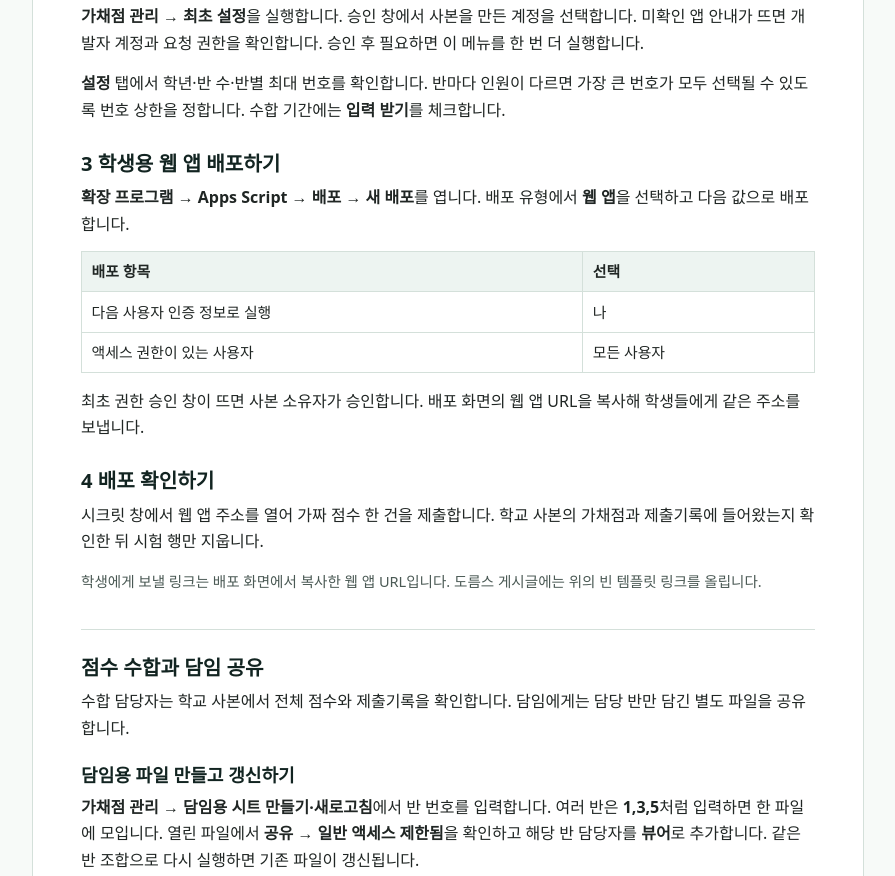
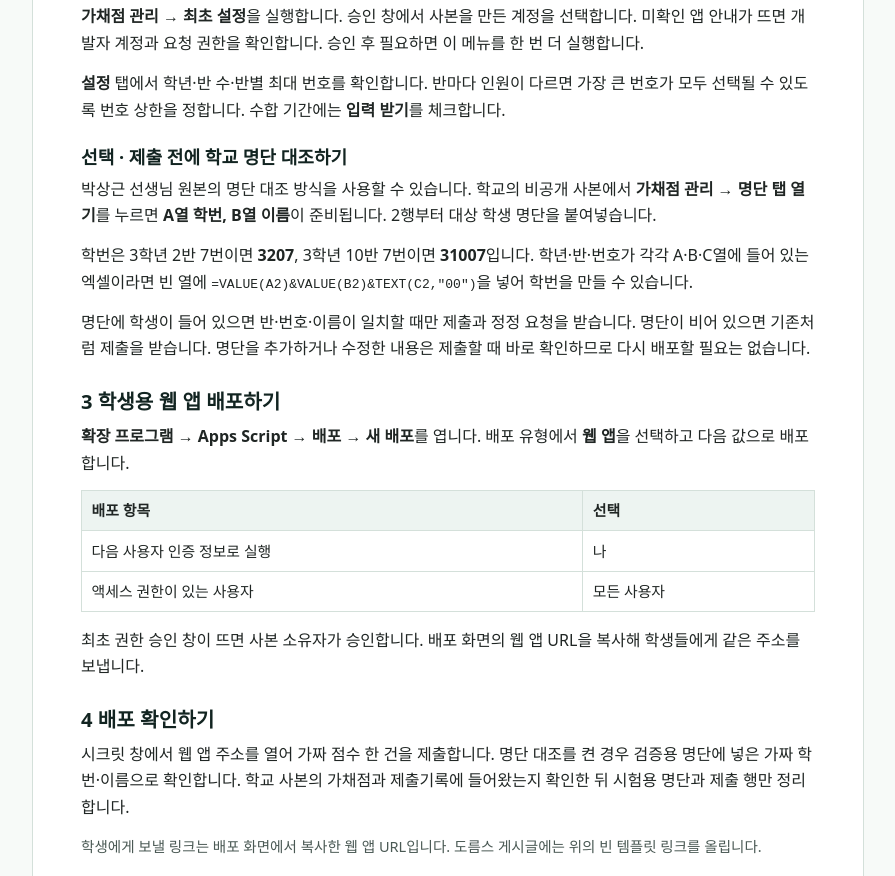
Before and after one commit to thecozyforest/thecozyforest.github.io, a plain HTML site: page suneung-score-guide/index.html in a window 1280 px wide. Shown: the part 584-1460 px from the top of the page, without its empty margins (192-1087 px from the left). Drawn offline with Linux system fonts and the light colour scheme.

Commit message:
Explain the optional school roster check

```diff
--- a/suneung-score-guide/index.html
+++ b/suneung-score-guide/index.html
@@ -20,12 +20,16 @@ table{width:100%;border-collapse:collapse;margin:.6rem 0 .9rem;font-size:.93rem;
 <h2>2 사본에서 최초 설정하기</h2>
 <p><strong>가채점 관리 → 최초 설정</strong>을 실행합니다. 승인 창에서 사본을 만든 계정을 선택합니다. 미확인 앱 안내가 뜨면 개발자 계정과 요청 권한을 확인합니다. 승인 후 필요하면 이 메뉴를 한 번 더 실행합니다.</p>
 <p><strong>설정</strong> 탭에서 학년·반 수·반별 최대 번호를 확인합니다. 반마다 인원이 다르면 가장 큰 번호가 모두 선택될 수 있도록 번호 상한을 정합니다. 수합 기간에는 <strong>입력 받기</strong>를 체크합니다.</p>
+<h3>선택 · 제출 전에 학교 명단 대조하기</h3>
+<p>박상근 선생님 원본의 명단 대조 방식을 사용할 수 있습니다. 학교의 비공개 사본에서 <strong>가채점 관리 → 명단 탭 열기</strong>를 누르면 <strong>A열 학번, B열 이름</strong>이 준비됩니다. 2행부터 대상 학생 명단을 붙여넣습니다.</p>
+<p>학번은 3학년 2반 7번이면 <strong>3207</strong>, 3학년 10반 7번이면 <strong>31007</strong>입니다. 학년·반·번호가 각각 A·B·C열에 들어 있는 엑셀이라면 빈 열에 <code>=VALUE(A2)&amp;VALUE(B2)&amp;TEXT(C2,"00")</code>을 넣어 학번을 만들 수 있습니다.</p>
+<p>명단에 학생이 들어 있으면 반·번호·이름이 일치할 때만 제출과 정정 요청을 받습니다. 명단이 비어 있으면 기존처럼 제출을 받습니다. 명단을 추가하거나 수정한 내용은 제출할 때 바로 확인하므로 다시 배포할 필요는 없습니다.</p>
 <h2>3 학생용 웹 앱 배포하기</h2>
 <p><strong>확장 프로그램 → Apps Script → 배포 → 새 배포</strong>를 엽니다. 배포 유형에서 <strong>웹 앱</strong>을 선택하고 다음 값으로 배포합니다.</p>
 <table><thead><tr><th scope="col"><strong>배포 항목</strong></th><th scope="col"><strong>선택</strong></th></tr></thead><tbody><tr><td>다음 사용자 인증 정보로 실행</td><td>나</td></tr><tr><td>액세스 권한이 있는 사용자</td><td>모든 사용자</td></tr></tbody></table>
 <p>최초 권한 승인 창이 뜨면 사본 소유자가 승인합니다. 배포 화면의 웹 앱 URL을 복사해 학생들에게 같은 주소를 보냅니다.</p>
 <h2>4 배포 확인하기</h2>
-<p>시크릿 창에서 웹 앱 주소를 열어 가짜 점수 한 건을 제출합니다. 학교 사본의 가채점과 제출기록에 들어왔는지 확인한 뒤 시험 행만 지웁니다.</p>
+<p>시크릿 창에서 웹 앱 주소를 열어 가짜 점수 한 건을 제출합니다. 명단 대조를 켠 경우 검증용 명단에 넣은 가짜 학번·이름으로 확인합니다. 학교 사본의 가채점과 제출기록에 들어왔는지 확인한 뒤 시험용 명단과 제출 행만 정리합니다.</p>
 <p class="note">학생에게 보낼 링크는 배포 화면에서 복사한 웹 앱 URL입니다. 도름스 게시글에는 위의 빈 템플릿 링크를 올립니다.</p>
 <h2 class="section">점수 수합과 담임 공유</h2>
 <p>수합 담당자는 학교 사본에서 전체 점수와 제출기록을 확인합니다. 담임에게는 담당 반만 담긴 별도 파일을 공유합니다.</p>
@@ -44,6 +48,7 @@ table{width:100%;border-collapse:collapse;margin:.6rem 0 .9rem;font-size:.93rem;
 <h3>학생 제출과 마감 처리</h3>
 <p>학생은 로그인 없이 반·번호를 선택하고 이름, 과목별 원점수 또는 미응시를 입력합니다. 제출 직전 학년·반·번호·이름을 확인합니다. 처음 제출한 탭에서는 <strong>내용 고치기</strong>로 바로 수정할 수 있습니다.</p>
 <h3>새 탭에서 정정 요청하기</h3>
+<p>명단 대조는 첫 입력의 번호 착오와 이름 오타를 막는 데 도움이 됩니다. 이미 제출된 점수를 새 탭에서 바꿀 때는 담당자가 요청을 확인한 뒤 승인합니다.</p>
 <ol><li>학생이 공통 링크를 다시 열어 수정한 점수를 입력하고 제출합니다. 이미 제출된 번호라면 반·번호를 확인하고 본인 점수인 경우 <strong>정정 요청 보내기</strong>를 누릅니다.</li>
 <li>담당자는 학교 수합 시트에서 <strong>가채점 관리 → 정정 요청 보기</strong>를 열어 요청을 확인합니다. 학생과 점수를 확인한 뒤, 해당 행을 선택하고 <strong>선택한 정정 요청 승인</strong>을 누릅니다. 잘못된 요청은 <strong>선택한 정정 요청 반려</strong>로 처리합니다.</li>
 <li>승인하면 <strong>가채점</strong> 탭의 기존 행이 갱신되고 화면이 그 행으로 이동합니다. 처음부터 반·번호를 잘못 골랐다면 담당자가 실제 학생의 번호와 기존 제출 행을 먼저 대조합니다.</li></ol>
```
